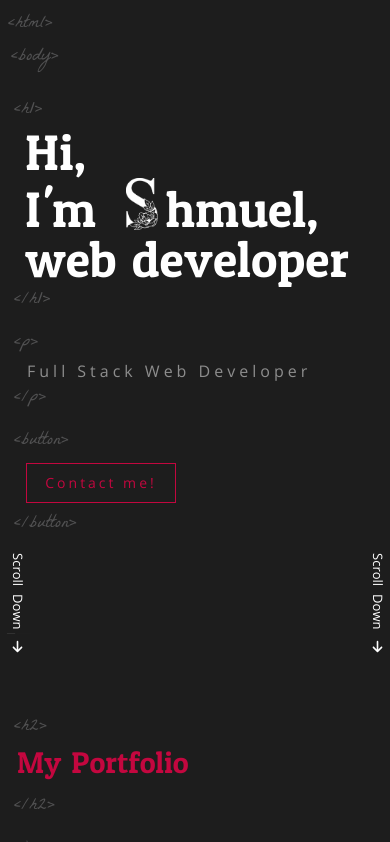
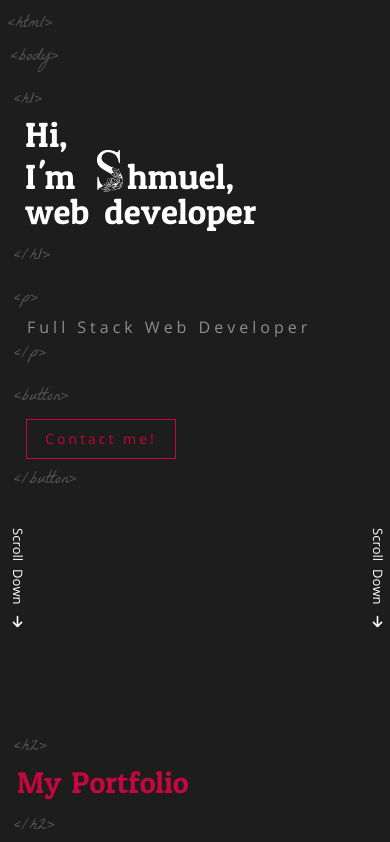
Before and after one commit to shmuel7e/Portfolio, a React (Create React App) app: page / in a window 390 px wide. Shown: the top 842 px of the page. Built offline with nearby package versions, Linux system fonts and the light colour scheme.

Commit message:
lets try this now

```diff
--- a/src/assets/sass/app/_app.scss
+++ b/src/assets/sass/app/_app.scss
@@ -1,3 +1,7 @@
 * {
   background: #1d1d1d;
 }
+
+body{
+  overflow-x: hidden;
+}
--- a/src/cmps/animatedTitle/styles.module.scss
+++ b/src/cmps/animatedTitle/styles.module.scss
@@ -8,9 +8,9 @@
   line-height: 87px;
 
   @media (max-width: 780px) {
-    font-size: 50px;
-    line-height: 50px;
-    min-height: 157px;
+    font-size: 35px;
+    line-height: 35px;
+    min-height: 123px;
   }
   @media (max-width: 500px) {
     margin-left: 8px;
@@ -50,13 +50,13 @@
     left: -62px;
     top: -2px;
     @media (max-width: 780px) {
-      width: 32px;
-      left: -40px;
-      top: -6px;
+      width: 26px;
+      left: -30px;
+      top: -9px;
     }
   }
   @media (max-width: 780px) {
-    margin-left: 70px;
+    margin-left: 52px;
   }
 }
 
--- a/src/cmps/into/styles.module.scss
+++ b/src/cmps/into/styles.module.scss
@@ -1,12 +1,12 @@
 .intro {
   position: relative !important;
-  margin-bottom: 100px;
+  margin-bottom: 140px;
   padding: 80px 0px;
   display: flex;
   flex-direction: column;
   gap: 20px;
   @media (max-width: 500px) {
-    padding: 20px 0;
+    padding: 10px 0;
     gap: 10px;
     min-height: 487px;
   }
--- a/src/cmps/myPortfolio/styles.module.scss
+++ b/src/cmps/myPortfolio/styles.module.scss
@@ -88,7 +88,7 @@
   @media (max-width: 500px) {
     > section {
       > div {
-        height: 550px;
+        height: 600px;
       }
     }
   }
--- a/src/cmps/scroll/styles.module.scss
+++ b/src/cmps/scroll/styles.module.scss
@@ -1,6 +1,6 @@
 .container {
   position: absolute;
-  bottom: -60px;
+  bottom: -55px;
   writing-mode: vertical-rl;
   display: flex;
   align-items: center;
```
